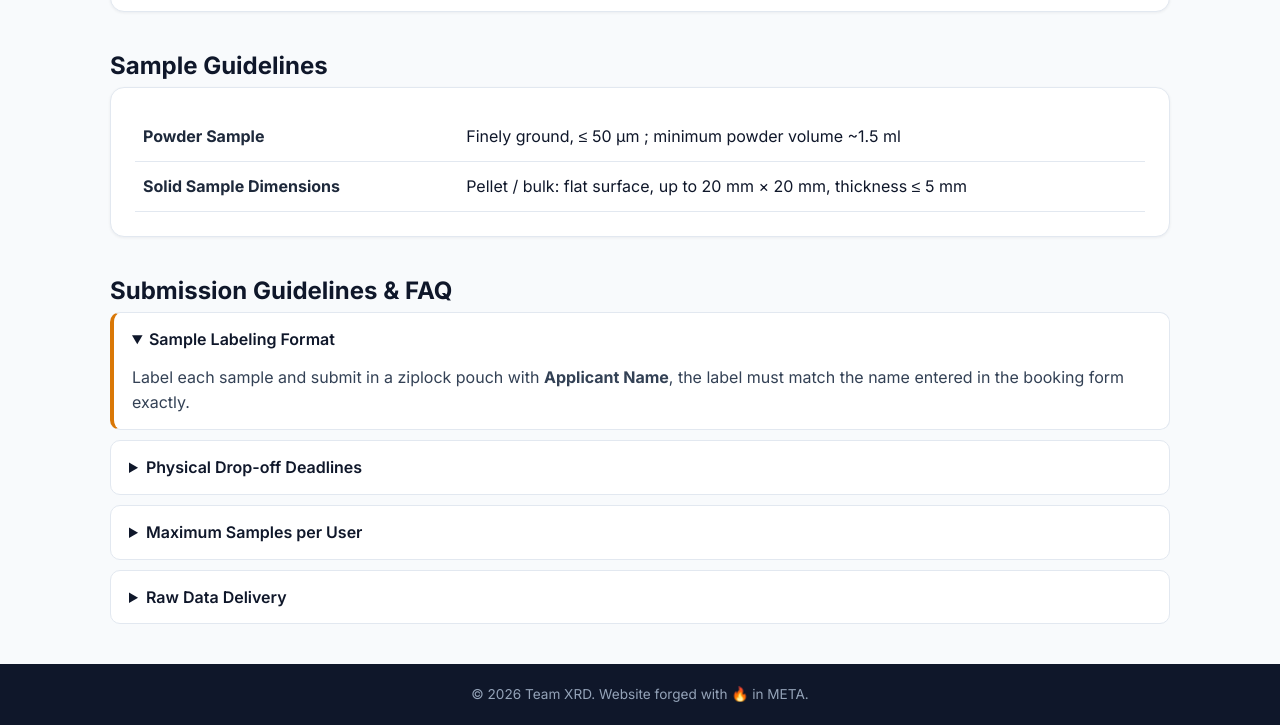
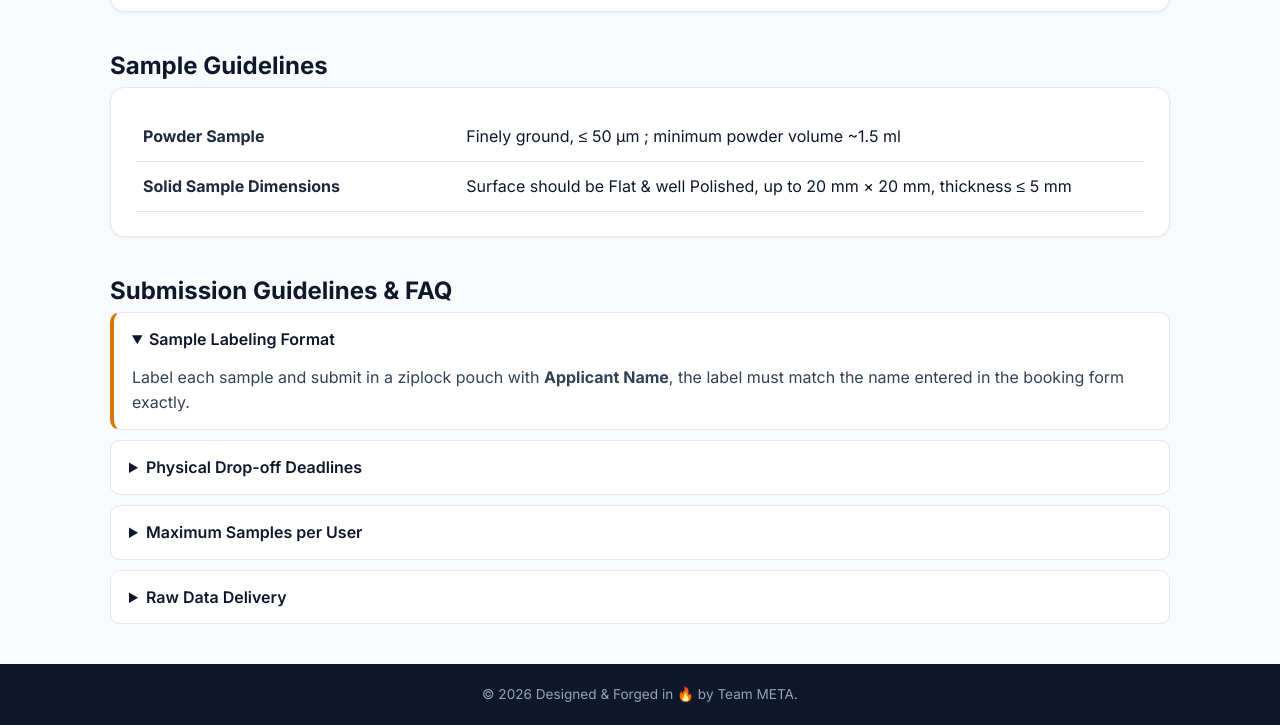
Before and after one commit to metafacility/metafacility.github.io, a plain HTML site: page index.html in a window 1280 px wide. Shown: the part 1140-1865 px from the top of the page. Drawn offline with Linux system fonts and the light colour scheme; no server answers.

```diff
--- a/index.html
+++ b/index.html
@@ -80,7 +80,7 @@
         <table>
           <tbody>
             <tr><th scope="row">Powder Sample</th><td>Finely ground, ≤ 50 µm ; minimum powder volume ~1.5 ml</td></tr>
-            <tr><th scope="row">Solid Sample Dimensions</th><td>Pellet / bulk: flat surface, up to 20 mm × 20 mm, thickness ≤ 5 mm</td></tr>
+            <tr><th scope="row">Solid Sample Dimensions</th><td>Surface should be Flat & well Polished, up to 20 mm × 20 mm, thickness ≤ 5 mm</td></tr>
           </tbody>
         </table>
       </div>
@@ -110,7 +110,7 @@
   </main>
 
   <footer class="site-footer">
-    <div class="container">&copy; <span id="year"></span> Team XRD. Website forged with 🔥 in META.</div>
+    <div class="container">&copy; <span id="year"></span> Designed & Forged in 🔥 by Team META.</div>
   </footer>
 
   <!-- PRE-BOOKING MODAL -->
```
